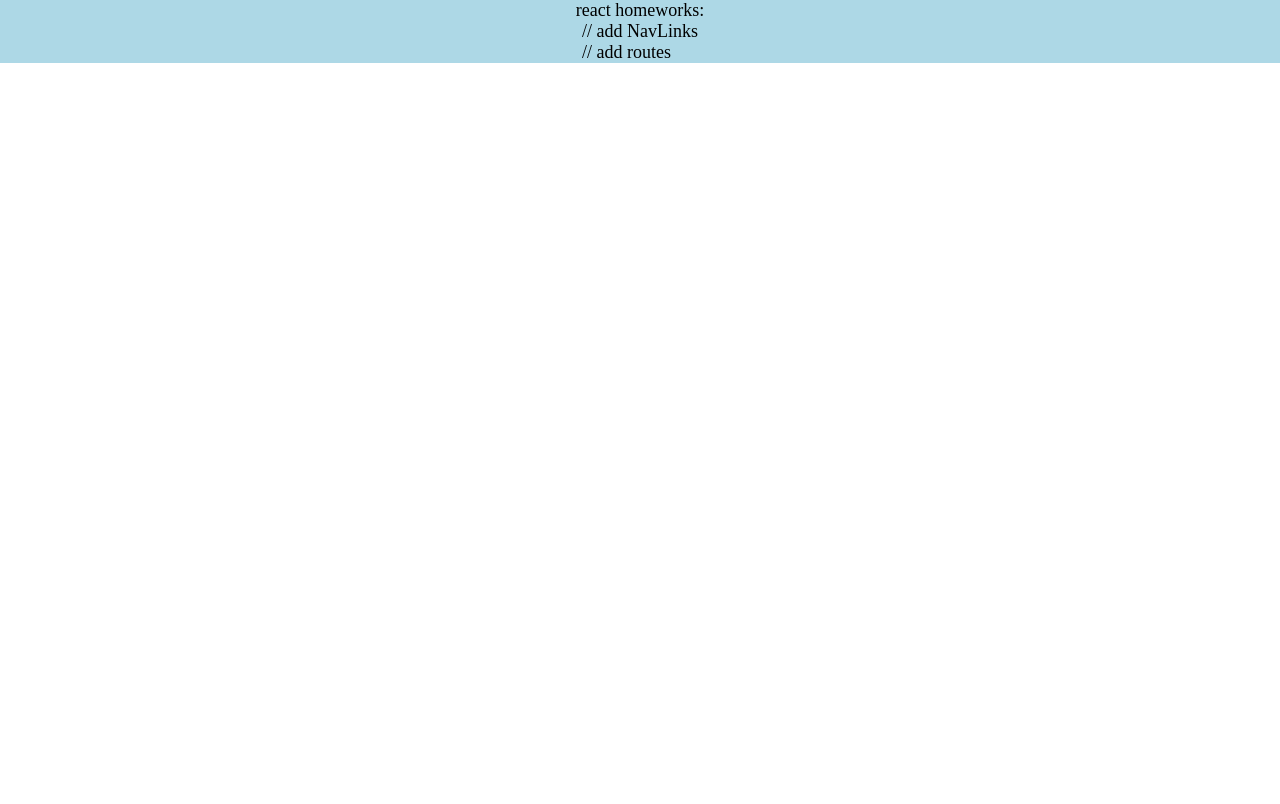
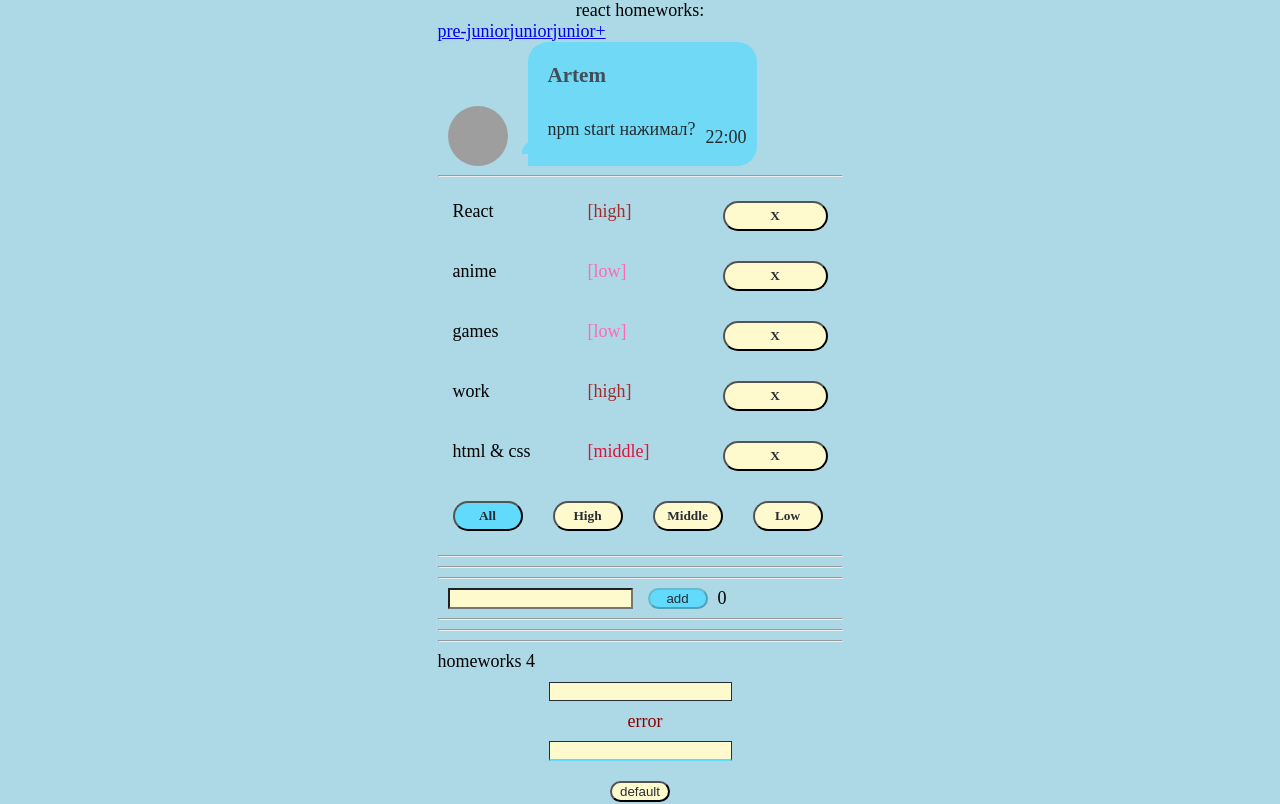
Before and after one commit to KarolinaEsepenok/dzIgnat, a React (Create React App) app: page /#/pre-junior in a window 1280 px wide. Shown: the top 804 px of the page. Built offline with nearby package versions, Linux system fonts and the light colour scheme; grey boxes are pictures that could not be loaded.

Commit message:
routerCommit

```diff
--- a/src/p2-homeworks/h5/HW5.tsx
+++ b/src/p2-homeworks/h5/HW5.tsx
@@ -1,19 +1,21 @@
 import React from 'react'
 import Header from './Header'
 import Routes from './Routes'
+import {HashRouter} from "react-router-dom";
 
 
 function HW5() {
     return (
         <div>
             {/*в gh-pages лучше работает HashRouter*/}
-            {/* <HashRouter>*/}
+
+           <HashRouter>
 
             <Header/>
 
             <Routes/>
 
-          {/*  </HashRouter>*/}
+          </HashRouter>
         </div>
     )
 }
--- a/src/p2-homeworks/h5/Header.tsx
+++ b/src/p2-homeworks/h5/Header.tsx
@@ -1,10 +1,14 @@
 import React from 'react'
+import {NavLink} from "react-router-dom";
+import {PATH} from "./Routes";
+import s from './Header.module.css'
 
 function Header() {
     return (
-        <div>
-            // add NavLinks
-
+        <div className={s.header}>
+            <NavLink to={PATH.PRE_JUNIOR} className={s.link} activeClassName={s.active}>pre-junior</NavLink>
+            <NavLink to={PATH.JUNIOR} className={s.link} activeClassName={s.active}>junior</NavLink>
+            <NavLink to={PATH.JUNIOR_PLUS} className={s.link} activeClassName={s.active}>junior+</NavLink>
         </div>
     )
 }
--- a/src/p2-homeworks/h5/Routes.tsx
+++ b/src/p2-homeworks/h5/Routes.tsx
@@ -1,7 +1,16 @@
 import React from 'react'
+
+
+import PreJunior from "./pages/PreJunior";
+import Error404 from "./pages/Error404";
+import {Route, Switch, Redirect} from "react-router-dom";
+import Junior from './pages/Junior';
+import JuniorPlus from "./pages/JuniorPlus";
 
 export const PATH = {
     PRE_JUNIOR: '/pre-junior',
+    JUNIOR: '/junior',
+    JUNIOR_PLUS:'/junior-plus'
     // add paths
 }
 
@@ -9,19 +18,22 @@ function Routes() {
     return (
         <div>
             {/*Switch выбирает первый подходящий роут*/}
-            {/*<Switch>*/}
+            <Switch>
 
             {/*в начале мы попадаем на страницу '/' и переходим сразу на страницу PRE_JUNIOR*/}
             {/*exact нужен чтоб указать полное совподение (что после '/' ничего не будет)*/}
-            {/*<Route path={'/'} exact render={() => <Redirect to={PATH.PRE_JUNIOR}/>}/>*/}
+            <Route path={'/'} exact render={() => <Redirect to={PATH.PRE_JUNIOR}/>}/>
 
-            {/*<Route path={PATH.PRE_JUNIOR} render={() => <PreJunior/>}/>*/}
+            <Route path={PATH.PRE_JUNIOR} render={() => <PreJunior/>}/>
+                <Route path={PATH.JUNIOR} render={() => <Junior/>}/>
+                <Route path={PATH.JUNIOR_PLUS} render={() => <JuniorPlus/>}/>
                 // add routes
 
             {/*у этого роута нет пути, он отрисуется если пользователь захочет попасть на несуществующую страницу*/}
-            {/*<Route render={() => <Error404/>}/>*/}
 
-            {/*</Switch>*/}
+            <Route render={() => <Error404/>}/>
+
+           </Switch>
         </div>
     )
 }
--- /dev/null
+++ b/src/p2-homeworks/h5/pages/Junior.tsx
@@ -0,0 +1,11 @@
+import React from 'react';
+
+const Junior = () => {
+    return (
+        <div>
+
+        </div>
+    );
+};
+
+export default Junior;
--- /dev/null
+++ b/src/p2-homeworks/h5/pages/JuniorPlus.tsx
@@ -0,0 +1,11 @@
+import React from 'react';
+
+const JuniorPlus = () => {
+    return (
+        <div>
+
+        </div>
+    );
+};
+
+export default JuniorPlus;
```
Also changed, not shown: package.json (+11 -11 lines), src/p2-homeworks/h5/Header.module.css (added), src/p2-homeworks/h5/pages/Error404.module.css (added), 1 other file (tests, documents, lock files or other folders).
